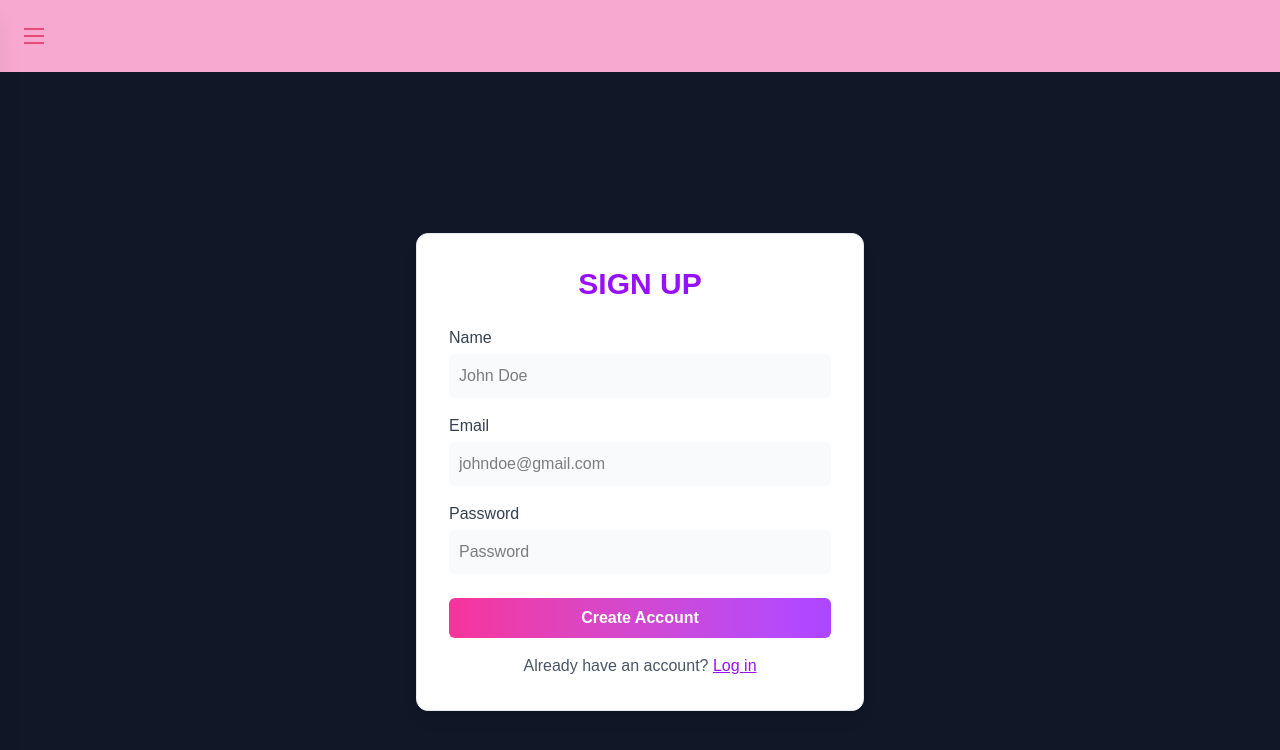
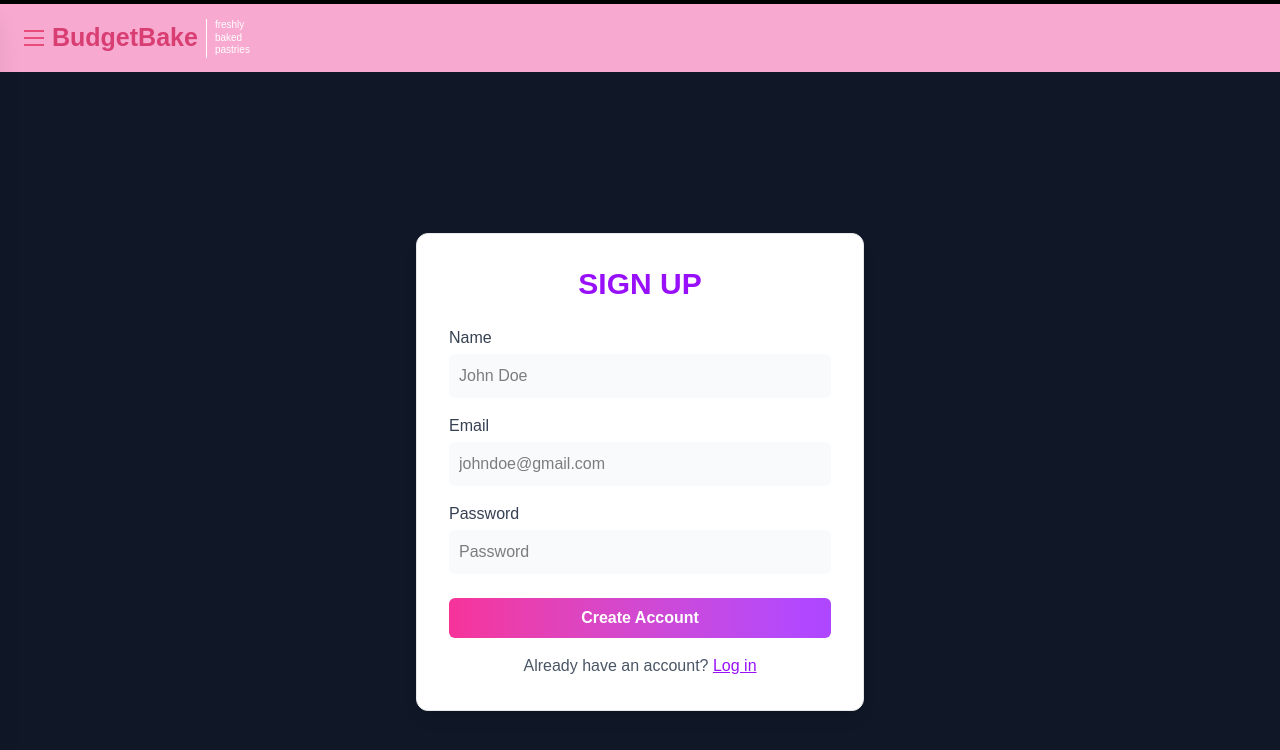
Before and after one commit to Lunalyna2/BudgetBake-, a Next.js app in the folder my-app/: page / in a window 1280 px wide. Shown: the top 750 px of the page. Built offline with nearby package versions, Linux system fonts and the light colour scheme; no server answers.

Commit message:
feat: edited ui/ux format for navbar

```diff
--- a/my-app/app/components/navigationLayout.tsx
+++ b/my-app/app/components/navigationLayout.tsx
@@ -17,9 +17,10 @@ export default function NavigationLayout({
 
   const navbarRef = useRef<HTMLDivElement>(null);
 
-  //hide navbar on login and sign-in pages
-  const isAuthPage =
-    pathname === "/login" || pathname === "/sign-in";
+  // hide navbar on login, sign-in, and sign-up pages
+  const authPages = ["/login", "/signup"];
+
+  const isAuthPage = authPages.includes(pathname);
 
   const toggleNavbar = () => {
     setIsNavbarOpen((previous) => !previous);
--- a/my-app/app/top_navbar/topNavbar.tsx
+++ b/my-app/app/top_navbar/topNavbar.tsx
@@ -8,7 +8,8 @@ export default function TopNavbar({
   onMenuClick,
 }: TopNavbarProps) {
   return (
-    <header className="fixed left-0 top-0 z-50 flex h-18 w-full items-center bg-[#F7A9CF] px-6">
+    <header className="fixed left-0 top-0 z-50 flex h-18 w-full items-center border-t-4 border-black bg-[#F7A9CF] px-6">
+
       <button
         type="button"
         onClick={onMenuClick}
@@ -20,6 +21,19 @@ export default function TopNavbar({
         <span className="block h-0.5 w-5 bg-[#E64B7A]" />
       </button>
 
+      <h1 className="text-[25px] font-extrabold text-[#D83E72]">
+        BudgetBake
+      </h1>
+
+      <div className="mx-2 h-9.75 w-px bg-white" />
+
+      <p className="text-[10px] text-white leading-tight">
+        freshly
+        <br />
+        baked
+        <br />
+        pastries
+      </p>
     </header>
   );
 }
```
